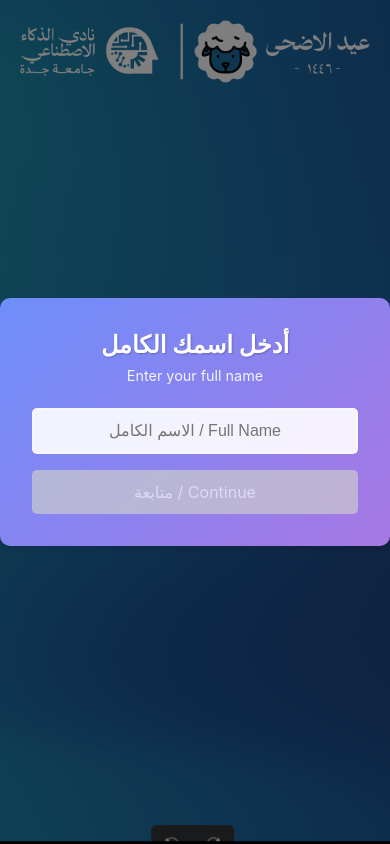
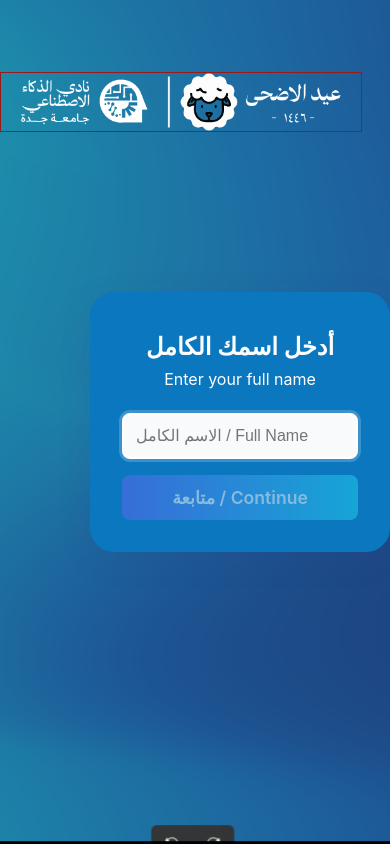
Before and after one commit to Aiwadod/Eid_Ai, a Next.js app: page / in a window 390 px wide. Built offline with nearby package versions, Linux system fonts and the light colour scheme.

Commit message:
updated code

```diff
--- /dev/null
+++ b/src/components/HeaderLogo.module.css
@@ -0,0 +1,44 @@
+.headerLogo {
+  width: 100%;
+  display: flex;
+  justify-content: center;
+  margin-top: -40rem;
+  margin-left: -40rem;
+}
+
+.logo {
+  width: 35rem;
+  height: auto;
+}
+@media (max-width: 900px) {
+    .headerLogo {
+  width: 100%;
+  display: flex;
+  justify-content: center;
+  margin-top: -40rem;
+  margin-left: -20rem;
+  border: solid 1px #9b1919;
+}
+
+.logo {
+  width: 25rem;
+  height: auto;
+}
+
+}
+@media (max-width: 600px) {
+        .headerLogo {
+  width: 100%;
+  display: flex;
+  justify-content: center;
+  margin-top: -40rem;
+  margin-left: -0rem;
+  border: solid 1px #9b1919;
+}
+
+.logo {
+  width: 20rem;
+  height: auto;
+}
+
+}
--- /dev/null
+++ b/src/components/HeaderLogo.tsx
@@ -0,0 +1,10 @@
+import React from 'react';
+import styles from './HeaderLogo.module.css';
+
+const HeaderLogo: React.FC = () => (
+  <div className={styles.headerLogo}>
+    <img src="/bg/logo.png" alt="Logo" className={styles.logo} />
+  </div>
+);
+
+export default HeaderLogo;
--- a/src/components/NameInput.module.css
+++ b/src/components/NameInput.module.css
@@ -1,48 +1,56 @@
 .container {
+  min-height: 100vh;
   display: flex;
+  align-items: center;
   justify-content: center;
-  align-items: center;
-  min-height: 100vh;
-  background-color: rgba(0, 0, 0, 0.5);
+  background:url("../../public/bg/bg.png") no-repeat center center fixed;
+  background-size: cover;
 }
 
-.form {
-  background: linear-gradient(135deg, #6e8efb, #a777e3);
-  padding: 2rem;
-  border-radius: 10px;
-  box-shadow: 0 4px 6px rgba(0, 0, 0, 0.1);
+.card {
+  margin-left: -58rem;
+  background: #0b77be;
+  border-radius: 24px;
+  box-shadow: 0 8px 32px rgba(60, 60, 120, 0.12);
+  padding: 40px 32px 32px 32px;
+  max-width: 350px;
   width: 100%;
-  max-width: 400px;
   text-align: center;
 }
 
+.logo {
+  width: 120px;
+  margin: 0 auto 24px auto;
+  display: block;
+}
+
 .title {
-  color: white;
-  margin-bottom: 0.5rem;
   font-size: 1.5rem;
-  text-shadow: 1px 1px 2px rgba(0, 0, 0, 0.2);
+  font-weight: 700;
+  margin-bottom: 8px;
+  color: #fcfcfc;
 }
 
 .subtitle {
-  color: rgba(255, 255, 255, 0.9);
-  margin-bottom: 1.5rem;
-  font-size: 0.9rem;
+  font-size: 1rem;
+  color: #ffffff;
+  margin-bottom: 24px;
 }
 
 .inputWrapper {
   position: relative;
-  margin-bottom: 1rem;
+  margin-bottom: 16px;
 }
 
 .input {
   width: 100%;
-  padding: 0.75rem;
-  border: 2px solid rgba(255, 255, 255, 0.3);
-  border-radius: 5px;
+  padding: 12px 40px 12px 12px;
+  border: 2px solid #e0e7ff;
+  border-radius: 8px;
   font-size: 1rem;
-  text-align: center;
-  transition: all 0.3s ease;
-  background-color: rgba(255, 255, 255, 0.9);
+  transition: border 0.2s;
+  outline: none;
+  background: #f9fafb;
 }
 
 .input:focus {
@@ -52,33 +60,33 @@
 }
 
 .input.valid {
-  border-color: #28a745;
-  padding-right: 2.5rem;
+  border-color: #22c55e;
 }
 
 .input.invalid {
-  border-color: #dc3545;
+  border-color: #ef4444;
 }
 
 .checkmark {
   position: absolute;
-  right: 10px;
+  right: 12px;
   top: 50%;
   transform: translateY(-50%);
-  color: #28a745;
+  color: #22c55e;
   font-size: 1.2rem;
 }
 
 .button {
-  background-color: #007bff;
-  color: white;
-  padding: 0.75rem 1.5rem;
+  width: 100%;
+  padding: 12px;
+  background: linear-gradient(90deg, #6366f1 0%, #22d3ee 100%);
+  color: #fff;
   border: none;
-  border-radius: 5px;
-  font-size: 1rem;
+  border-radius: 8px;
+  font-size: 1.1rem;
+  font-weight: 600;
   cursor: pointer;
-  transition: all 0.3s ease;
-  width: 100%;
+  transition: background 0.2s, opacity 0.2s;
 }
 
 .button:hover:not(.buttonDisabled) {
@@ -91,17 +99,41 @@
 }
 
 .buttonDisabled {
-  background-color: #ccc;
+  opacity: 0.5;
   cursor: not-allowed;
-  opacity: 0.7;
 }
+.error {
+  color: #e53935; /* Red color, you can use any color you like */
+  font-size: 1rem;
+  margin: 8px 0 0 0;
+  text-align: right;
+}
+/* .extraLogoBg {
 
-.error {
-  color: #dc3545;
-  margin-bottom: 1rem;
-  font-size: 0.875rem;
-  min-height: 1.5rem;
-  display: flex;
-  align-items: center;
-  justify-content: center;
+  width:450px;
+  margin-top: -40rem;
+} */
+@media (max-width: 900px) {
+ .card {
+  margin-left: -30rem;
+  background: #0b77be;
+  border-radius: 24px;
+  box-shadow: 0 8px 32px rgba(60, 60, 120, 0.12);
+  padding: 40px 32px 32px 32px;
+  max-width: 300px;
+  width: 100%;
+  text-align: center;
 }
+}
+@media (max-width: 600px) {
+   .card {
+  margin-left: -17rem;
+  background: #0b77be;
+  border-radius: 24px;
+  box-shadow: 0 8px 32px rgba(60, 60, 120, 0.12);
+  padding: 40px 32px 32px 32px;
+  max-width: 300px;
+  width: 100%;
+  text-align: center;
+}
+}
--- a/src/components/NameInput.tsx
+++ b/src/components/NameInput.tsx
@@ -1,5 +1,6 @@
 import React, { useState } from 'react';
 import styles from './NameInput.module.css';
+import HeaderLogo from './HeaderLogo';
 
 interface NameInputProps {
   onNameSubmit: (name: string) => void;
@@ -12,9 +13,12 @@ const NameInput: React.FC<NameInputProps> = ({ onNameSubmit }) => {
 
   const validateName = (value: string) => {
     const hasContent = value.trim().length > 0;
-
+    const isArabic = /^[\u0600-\u06FF\s]+$/.test(value.trim());
     if (!hasContent) {
-      setError('الرجاء إدخال الاسم / Please enter your name');
+      setError('الرجاء إدخال الاسم');
+      setIsValid(false);
+    } else if (!isArabic) {
+      setError('يرجى كتابة الاسم باللغة العربية فقط');
       setIsValid(false);
     } else {
       setError('');
@@ -37,9 +41,11 @@ const NameInput: React.FC<NameInputProps> = ({ onNameSubmit }) => {
 
   return (
     <div className={styles.container}>
-      <form onSubmit={handleSubmit} className={styles.form}>
+      <HeaderLogo />
+      <div className={styles.card}>
         <h2 className={styles.title}>أدخل اسمك الكامل</h2>
         <p className={styles.subtitle}>Enter your full name</p>
+        <form onSubmit={handleSubmit} className={styles.form}>
           <div className={styles.inputWrapper}>
             <input
               type="text"
@@ -48,6 +54,7 @@ const NameInput: React.FC<NameInputProps> = ({ onNameSubmit }) => {
               className={`${styles.input} ${isValid ? styles.valid : ''} ${error ? styles.invalid : ''}`}
               placeholder="الاسم الكامل / Full Name"
               dir="auto"
+              autoFocus
             />
             {isValid && <span className={styles.checkmark}>✓</span>}
           </div>
@@ -61,6 +68,7 @@ const NameInput: React.FC<NameInputProps> = ({ onNameSubmit }) => {
           </button>
         </form>
       </div>
+    </div>
   );
 };
 
--- a/src/pages/api/generate-card.ts
+++ b/src/pages/api/generate-card.ts
@@ -89,7 +89,7 @@ export default async function handler(
       const svgBuffer = Buffer.from(svgText);
 
       // Prepare composite layers
-      const compositeLayers: any[] = [
+      const compositeLayers = [
         {
           input: svgBuffer,
           gravity: 'northwest'
@@ -116,7 +116,7 @@ export default async function handler(
           const logoY = 20;
 
           compositeLayers.push({
-            input: Buffer.from(await logo.toBuffer()),
+            input: await logo.toBuffer(),
             top: logoY,
             left: logoX
           });
--- a/src/pages/index.tsx
+++ b/src/pages/index.tsx
@@ -77,6 +77,9 @@ export default function Home() {
     link.href = canvas.toDataURL('image/png');
     link.download = 'eid-card.png';
     link.click();
+
+    // After download, show the "Download Complete" step
+    setStep(5);
   };
 
   return (
@@ -91,7 +94,6 @@ export default function Home() {
       {step === 1 && <NameInput onNameSubmit={handleNameSubmit} />}
 
       {/* Step 2: Show two suggestions */}
-
       {step === 2 && (
         <div className={styles.suggestionBox}>
           <h2>اختر نوع البطاقة</h2>
@@ -103,7 +105,6 @@ export default function Home() {
       )}
 
       {/* Step 3: If AI was picked, show AI images */}
-
       {step === 3 && suggestion === 'ai' && (
         <div className={styles.aiGallery}>
           <h2>اختر صورة من الذكاء الاصطناعي</h2>
@@ -168,6 +169,17 @@ export default function Home() {
           </button>
         </div>
       )}
+
+      {step === 5 && (
+        <div className={styles.downloadComplete}>
+          <img src="/bg/logo.png" alt="Logo" className={styles.logo} />
+          <h2>تم التحميل بنجاح!</h2>
+          <p>تم حفظ بطاقتك على جهازك 🎉</p>
+          <button className={styles.button} onClick={() => setStep(1)}>
+            إنشاء بطاقة جديدة
+          </button>
+        </div>
+      )}
     </div>
   );
 }
--- a/src/styles/Home.module.css
+++ b/src/styles/Home.module.css
@@ -204,7 +204,7 @@ height: auto;
 
 .suggestionBox h2 {
   margin-bottom: 24px;
-  color: #333;
+  color: #ffffff;
   font-size: 1.5rem;
 
 }
@@ -267,6 +267,7 @@ height: auto;
 } */
 
 @media (max-width: 900px) {
+
     .downloadButton {
   /* margin-top: 730px;
   margin-right: -100px; */
@@ -503,3 +504,45 @@ height: auto;
 }
 
 }
+
+.downloadComplete {
+
+  display: flex;
+  flex-direction: column;
+  align-items: center;
+  justify-content: center;
+  min-height: 50vh;
+  text-align: center;
+  background: #0b79a5 ;
+  border-radius: 24px;
+  box-shadow: 0 8px 32px rgba(60, 60, 120, 0.12);
+  padding: 40px 32px 32px 32px;
+  margin: 250px auto 0 auto;
+  max-width: 400px;
+}
+
+.downloadComplete .logo {
+  width: 500px;
+  margin-bottom: 16px;
+}
+
+.downloadComplete h2 {
+  color: #ffffff;
+  margin-bottom: 12px;
+}
+
+.downloadComplete p {
+  color: #ffffff;
+  margin-bottom: 24px;
+}
+
+.downloadComplete .button {
+  background: linear-gradient(90deg, #6366f1 0%, #22d3ee 100%);
+  color: #fff;
+  border: none;
+  border-radius: 8px;
+  font-size: 1.1rem;
+  font-weight: 600;
+  padding: 12px 24px;
+  cursor: pointer;
+}
```
Also changed, not shown: package.json (line endings or trailing spaces), src/components/HeaderLogo.css (added). Lines whose indentation alone changed are shown as unchanged.
